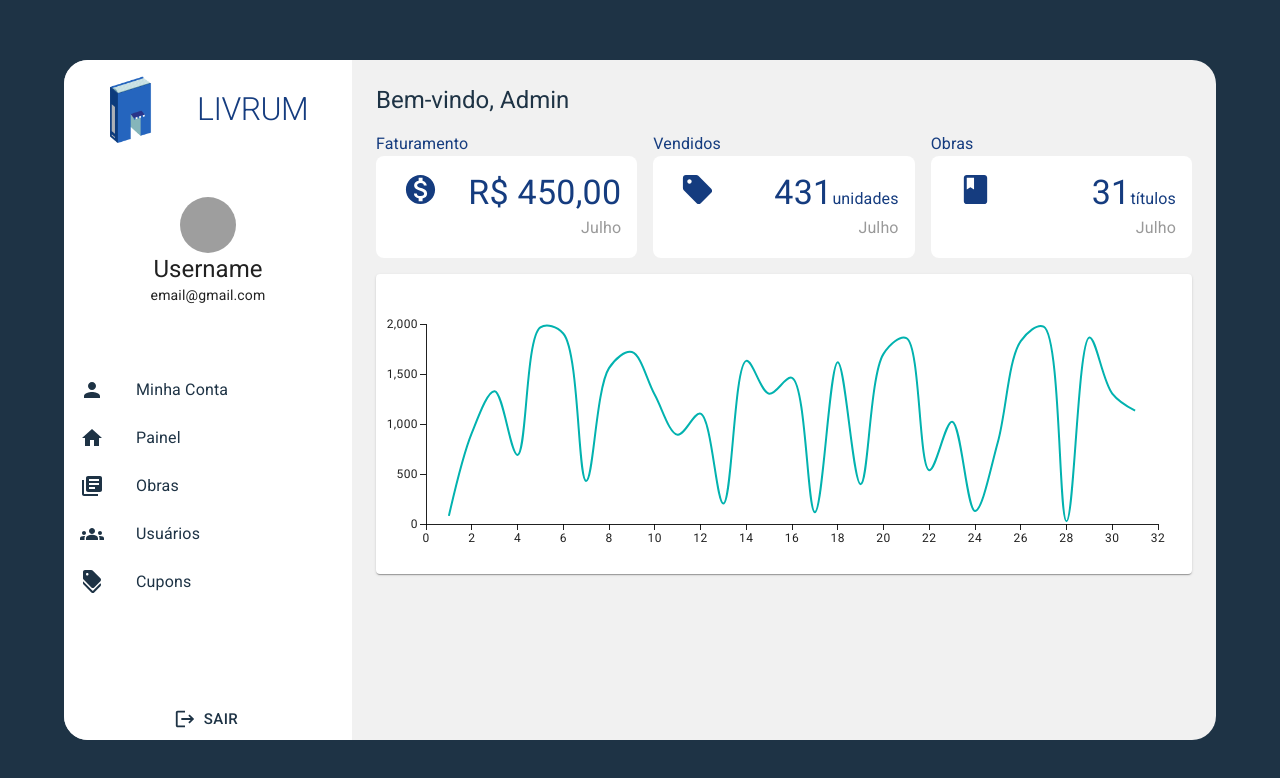
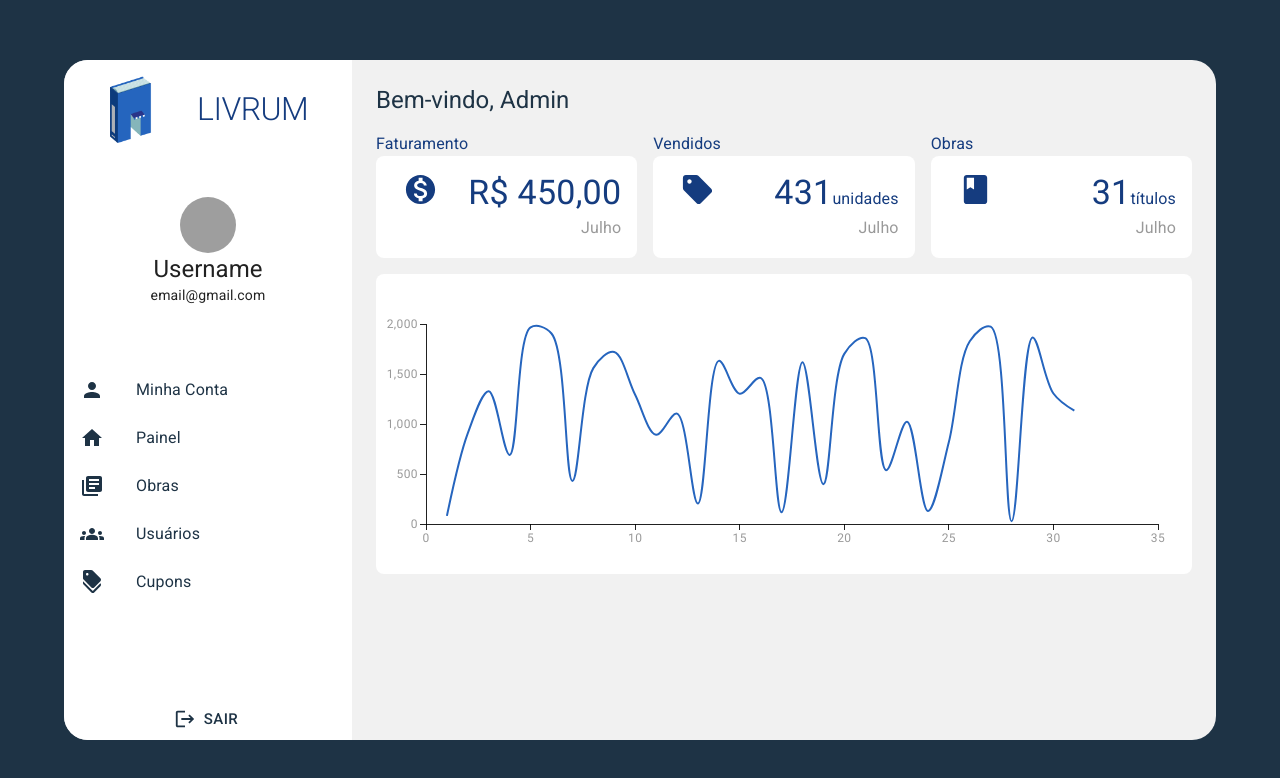
Before and after one commit to byte-stack-uefs/livrum, a Next.js app in the folder phase_4/app/webapp/: page /admin in a window 1280 px wide. Shown: the top 778 px of the page. Built offline with nearby package versions, Linux system fonts and the light colour scheme; grey boxes are pictures that could not be loaded.

Commit message:
Adicionando cor ao gráfico

```diff
--- a/phase_4/app/webapp/app/(internal)/admin/page.tsx
+++ b/phase_4/app/webapp/app/(internal)/admin/page.tsx
@@ -89,15 +89,31 @@ export default function Page() {
                 })}
             </Grid>
             <Grid xs={12} id="chart-parent">
-                <Card>
+                <Card elevation={0} sx={{ borderRadius: 2 }}>
                     {data && <LineChart
                         dataset={data}
-                        xAxis={[{ dataKey: 'x' }]}
+                        xAxis={[{
+                            dataKey: 'x',
+                            tickNumber: 5,
+                            tickLabelStyle: {
+                                fill: theme.palette.textLight.main,
+                            },
+                            disableLine: true
+                        }]}
+                        yAxis={[{
+                            tickLabelStyle: {
+                                fill: theme.palette.textLight.main,
+                            },
+                        }
+                        ]}
+
                         series={[
                             {
                                 curve: 'catmullRom',
                                 dataKey: 'y',
-                                showMark: false
+                                showMark: false,
+                                color: theme.palette.primary.main,
+
                             },
                         ]}
                         width={chartWidth}
```
